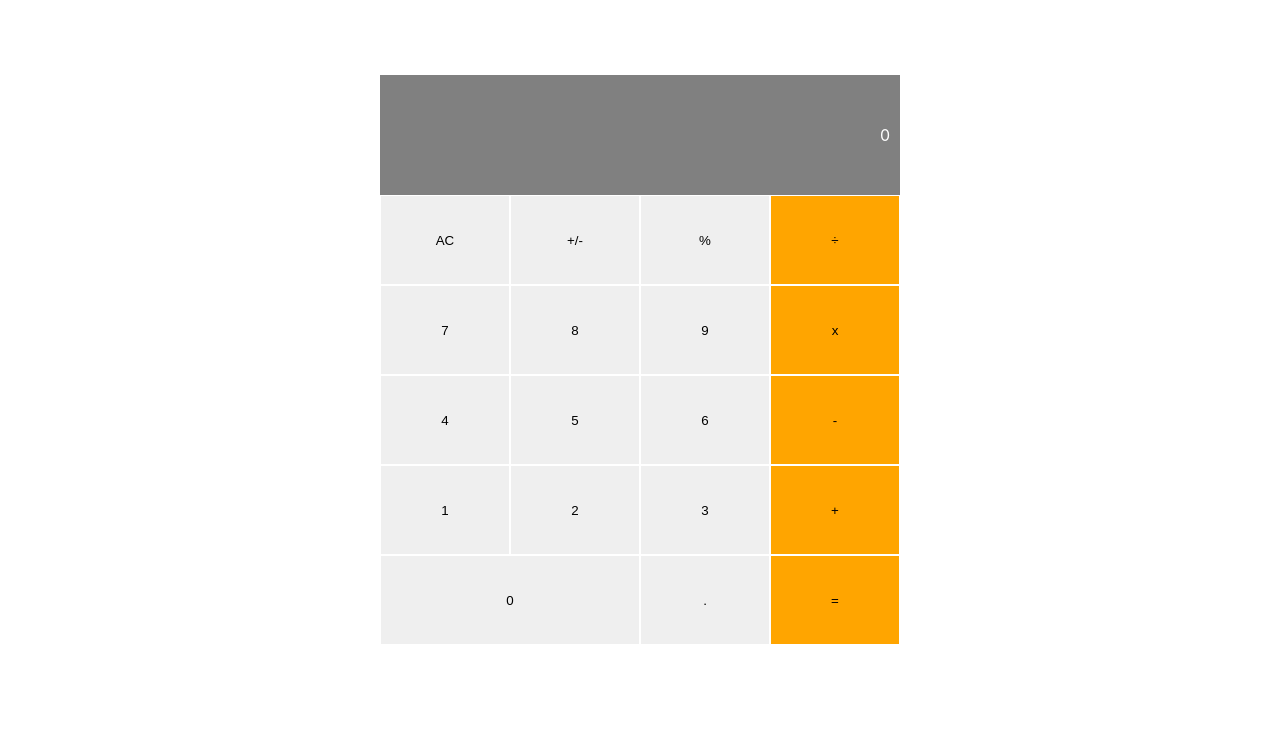
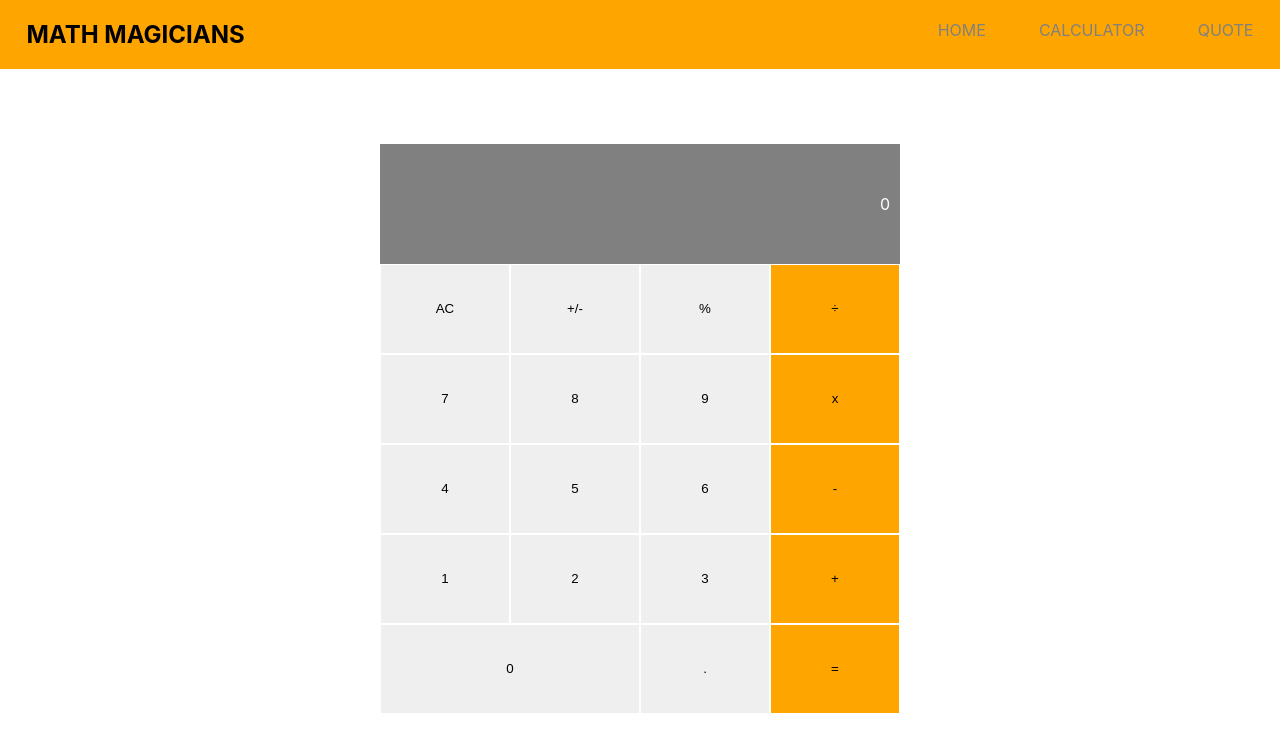
Before and after one commit to MICHAELMUNAVU83/math-magician, a React (Create React App) app: page / in a window 1280 px wide. Shown: the top 752 px of the page. Built offline with nearby package versions, Linux system fonts and the light colour scheme.

Commit message:
styled the nav bar

```diff
--- a/src/App.js
+++ b/src/App.js
@@ -1,9 +1,13 @@
 import './App.css';
 import Calculator from './components/Calculator';
+import Navbar from './components/Navbar';
+// import Quote from './components/Quote';
+// import Home from './components/Home';
 
 function App() {
   return (
     <div className="App">
+      <Navbar />
       <Calculator />
 
     </div>
--- /dev/null
+++ b/src/Navbar.css
@@ -0,0 +1,17 @@
+nav{
+    display:flex;
+    flex-direction: row;
+    justify-content: space-around;
+    background-color: orange;
+}
+nav h2{
+    margin-right: 50%;
+}
+
+
+a{
+    padding-top:20px;
+    text-decoration: none;
+    color: gray;
+
+}
--- a/src/components/Navbar.js
+++ b/src/components/Navbar.js
@@ -1,16 +1,17 @@
-import React from 'react'
+import React from 'react';
+import '../Navbar.css';
 
 function Navbar() {
   return (
     <div>
-        <nav>
-            <h4>MATH MAGICIANS</h4>
-            <a href ="/">HOME</a>
-            <a href = "/calculator">CALCULATOR</a>
-            <a href ="/quote">QUOTE</a>
-        </nav>
+      <nav>
+        <h2>MATH MAGICIANS</h2>
+        <a href="/">HOME</a>
+        <a href="/calculator">CALCULATOR</a>
+        <a href="/quote">QUOTE</a>
+      </nav>
     </div>
-  )
+  );
 }
 
-export default Navbar
+export default Navbar;
--- a/src/components/Quote.js
+++ b/src/components/Quote.js
@@ -1,4 +1,4 @@
-import React from "react";
+import React from 'react';
 
 function Quote() {
   return (
```
Also changed, not shown: src/components/Home.js (+9 -5 lines).
